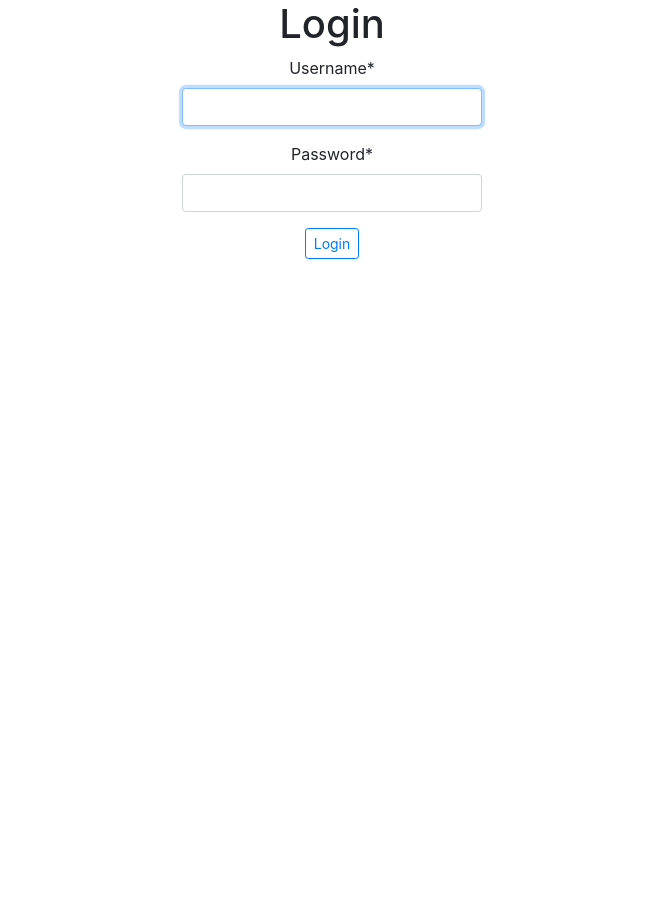
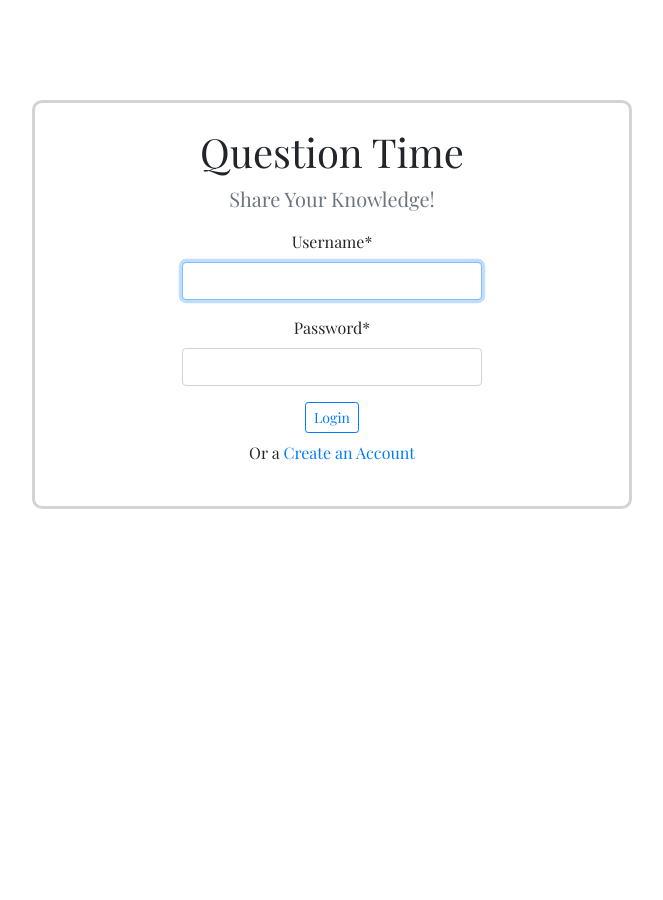
Before and after one commit to KTZgraph/quora_like_app, a Django app: page /accounts/login/ in a window 1280 px wide. Shown: the whole page, without its empty margins (308-971 px from the left). Before the commit the page ends 259 px from the top, so only its background shows below. Run offline with Django 3.2, Linux system fonts and the light colour scheme; some libraries are stand-ins or nearby versions.

Commit message:
adding simple css for login and register page

```diff
--- a/QuestionTime/templates/auth_layout.html
+++ b/QuestionTime/templates/auth_layout.html
@@ -6,22 +6,45 @@
     <meta http-equiv="X-UA-Compatible" content="ie=edge">
     <title>Question Time</title>
     <link rel="stylesheet" href="https://stackpath.bootstrapcdn.com/bootstrap/4.3.1/css/bootstrap.min.css" integrity="sha384-ggOyR0iXCbMQv3Xipma34MD+dH/1fQ784/j6cY/iJTQUOhcWr7x9JvoRxT2MZw1T" crossorigin="anonymous">
+    <!-- Font from google  -->
+    <link rel="stylesheet" type="text/css" href="//fonts.googleapis.com/css?family=Playfair+Display" />
     <style>
+        html, body {
+            height: 100%;
+            font-family: "Playfair Display", serif;
+        }
+
+        .auth-box{
+            border: 3px solid lightgrey;
+            border-radius: 10px;
+            padding-top: 25px;
+            padding-bottom: 25px;
+            width: 600px;
+            margin: auto;
+        }
+
         .login-form-container {
             width: 300px;
             margin: auto;
         }
+
         .registration-form-container {
             width: 400px;
             margin: auto;
+        }
+
+        .outer-area{
+            margin-top: 100px;
         }
     </style>
 </head>
 <body>
 
-    <div class="auth-box text-center">
-        {% block content %}
-        {% endblock %}
+    <div class="outer-area">
+        <div class="auth-box text-center">
+            {% block content %}
+            {% endblock %}
+        </div>
     </div>
 
 </body>
--- a/QuestionTime/templates/django_registration/registration_form.html
+++ b/QuestionTime/templates/django_registration/registration_form.html
@@ -9,5 +9,6 @@
         {{ form|crispy }}
         <button type="submit" class="btn btn-sm btn-outline-primary">Create Account</button>
     </form>
+    <p class="mt-2">Or a <a href="{% url 'login' %}">Login</p>
 </div>
 {% endblock %}
--- a/QuestionTime/templates/registration/login.html
+++ b/QuestionTime/templates/registration/login.html
@@ -2,12 +2,15 @@
 {% load crispy_forms_tags %}
 
 {% block content %}
-<h1>Login</h1>
+<h1>Question Time</h1>
+<p class="lead text-muted">Share Your Knowledge!</p>
 <div class="login-form-container">
     <form method="POST">
         {% csrf_token %}
         {{ form|crispy }}
         <button type="submit" class="btn btn-sm btn-outline-primary">Login</button>
     </form>
+    <!-- django_registration_register - name from urls -->
+    <p class="mt-2">Or a <a href="{% url 'django_registration_register' %}">Create an Account</p>
 </div>
 {% endblock %}
```
Also changed, not shown: QuestionTime/db.sqlite3, 1 other file.
